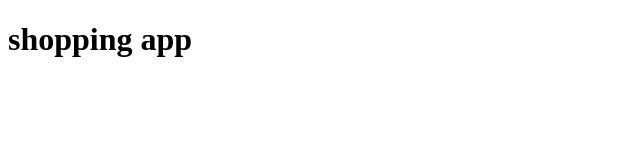
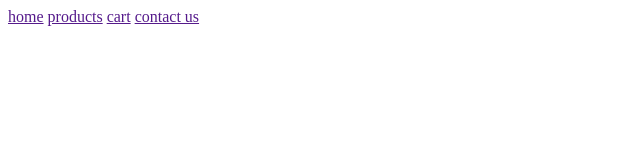
Before and after one commit to mutungwa/web-dev, a plain HTML site: page index.html in a window 1280 px wide. Shown: the whole page, without its empty margins (0-640 px from the left). Drawn offline with Linux system fonts and the light colour scheme.

Commit message:
navigation

```diff
--- a/index.html
+++ b/index.html
@@ -8,6 +8,13 @@
     <title>Shopping app</title>
 </head>
 <body>
-    <h1>shopping app</h1>
+    <!-- navigation section -->
+    <nav>
+        <a href="">home</a>
+        <a href="">products</a>
+        <a href="">cart</a>
+        <a href="">contact us</a>
+    </nav>
+
 </body>
 </html>
```
